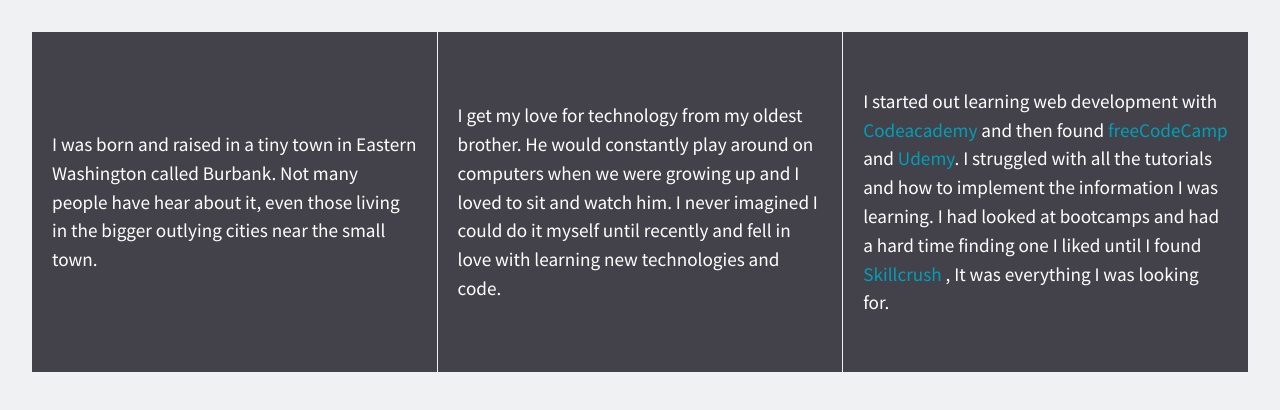
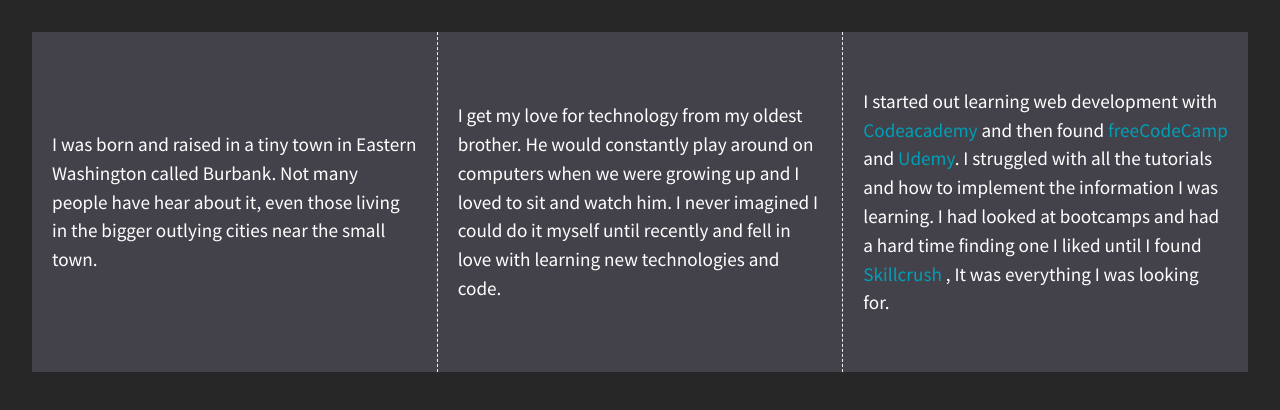
Before and after one commit to tidler12/divs-flexbox-starter, a plain HTML site: page index.html in a window 1280 px wide. Drawn offline with nearby package versions, Linux system fonts and the light colour scheme.

Commit message:
changed background color

```diff
--- a/css/main.css
+++ b/css/main.css
@@ -97,7 +97,7 @@ textarea {
 
 
 html {
-  background-color: #EFF1F3;
+  background-color: #272727;
   height: 100%;
 }
 
@@ -113,6 +113,7 @@ body {
   display: flex;
   justify-content: space-between;
   font-weight: 400;
+  background-color: #43424A;
 }
 
 .div-1, .div-2, .div-3 {
@@ -124,9 +125,13 @@ body {
   color: #fff;
   line-height: 1.5em;
   font-size: 1.2em;
-  background-color: #43424A;
   height: 300px;
   padding: 20px;
+
+}
+
+.div-2, .div-3 {
+    border-left: dashed 1px #EFF1F3;
 }
 
 a {
```
